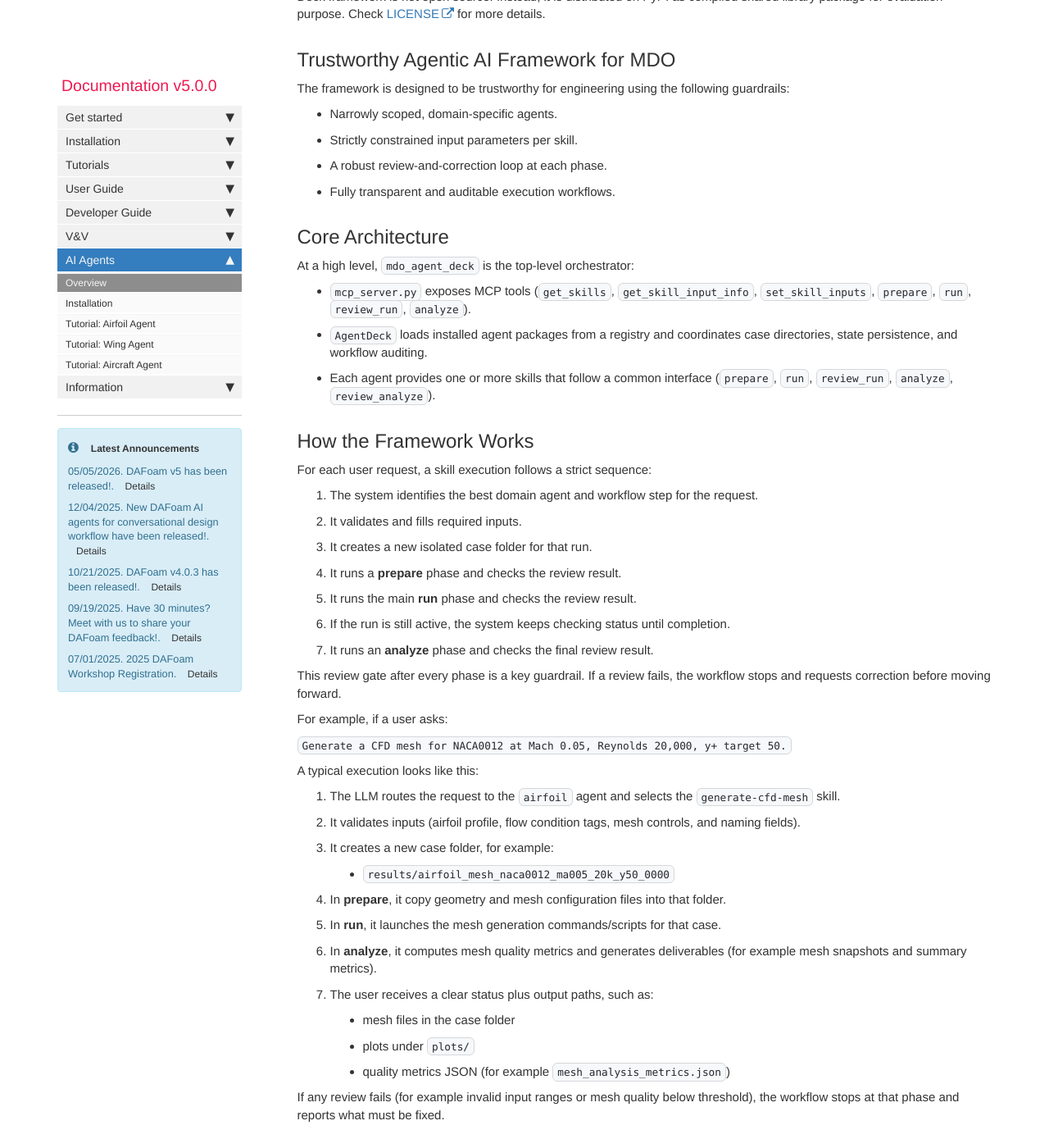
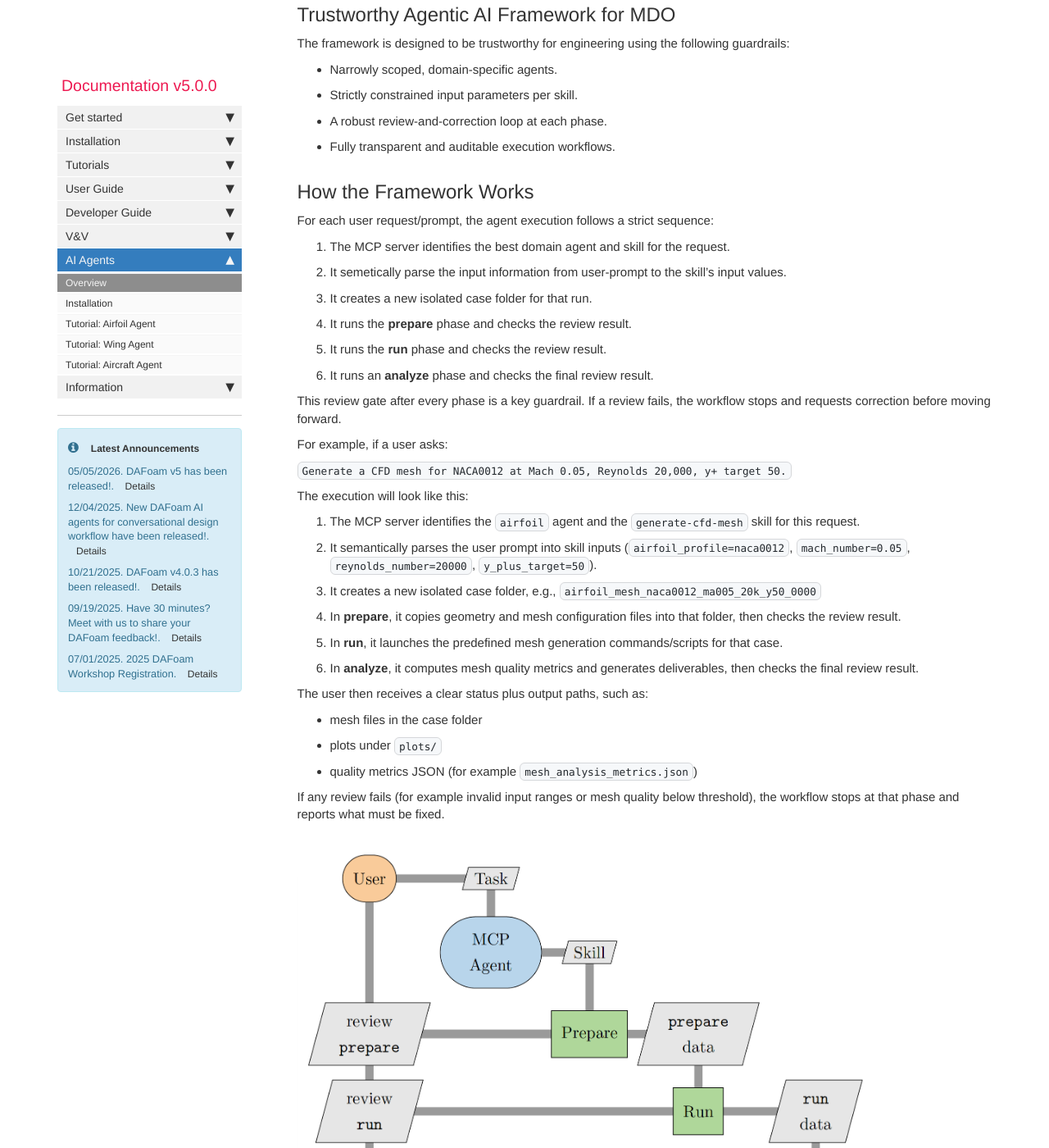
Before and after one commit to DAFoam/DAFoam.github.io, a Jekyll site: the page built from pages/mydoc/mydoc_ai_assistant_overview.md, in a window 1280 px wide and 1400 px high, scrolled down 487 px. Shown: the whole window at 82% size. Built offline with Jekyll 4.4.1, drawn with Linux system fonts in a browser that asks for light colours; comment, search, counter and statistics services are not loaded; some of the changed text lies outside the part shown.

Commit message:
content update

```diff
--- a/pages/mydoc/mydoc_ai_assistant_overview.md
+++ b/pages/mydoc/mydoc_ai_assistant_overview.md
@@ -20,25 +20,16 @@ The framework is designed to be trustworthy for engineering using the following
 - A robust review-and-correction loop at each phase.
 - Fully transparent and auditable execution workflows.
 
-## Core Architecture
-
-At a high level, `mdo_agent_deck` is the top-level orchestrator:
-
-- `mcp_server.py` exposes MCP tools (`get_skills`, `get_skill_input_info`, `set_skill_inputs`, `prepare`, `run`, `review_run`, `analyze`).
-- `AgentDeck` loads installed agent packages from a registry and coordinates case directories, state persistence, and workflow auditing.
-- Each agent provides one or more skills that follow a common interface (`prepare`, `run`, `review_run`, `analyze`, `review_analyze`).
-
 ## How the Framework Works
 
-For each user request, a skill execution follows a strict sequence:
+For each user request/prompt, the agent execution follows a strict sequence:
 
-1. The system identifies the best domain agent and workflow step for the request.
-2. It validates and fills required inputs.
+1. The MCP server identifies the best domain agent and skill for the request.
+2. It semetically parse the input information from user-prompt to the skill's input values.
 3. It creates a new isolated case folder for that run.
-4. It runs a **prepare** phase and checks the review result.
-5. It runs the main **run** phase and checks the review result.
-6. If the run is still active, the system keeps checking status until completion.
-7. It runs an **analyze** phase and checks the final review result.
+4. It runs the **prepare** phase and checks the review result.
+5. It runs the **run** phase and checks the review result.
+6. It runs an **analyze** phase and checks the final review result.
 
 This review gate after every phase is a key guardrail. If a review fails, the workflow stops and requests correction before moving forward.
 
@@ -46,16 +37,16 @@ For example, if a user asks:
 
 `Generate a CFD mesh for NACA0012 at Mach 0.05, Reynolds 20,000, y+ target 50.`
 
-A typical execution looks like this:
+The execution will look like this:
 
-1. The LLM routes the request to the `airfoil` agent and selects the `generate-cfd-mesh` skill.
-2. It validates inputs (airfoil profile, flow condition tags, mesh controls, and naming fields).
-3. It creates a new case folder, for example:
-   - `results/airfoil_mesh_naca0012_ma005_20k_y50_0000`
-4. In **prepare**, it copy geometry and mesh configuration files into that folder.
-5. In **run**, it launches the mesh generation commands/scripts for that case.
-6. In **analyze**, it computes mesh quality metrics and generates deliverables (for example mesh snapshots and summary metrics).
-7. The user receives a clear status plus output paths, such as:
+1. The MCP server identifies the `airfoil` agent and the `generate-cfd-mesh` skill for this request.
+2. It semantically parses the user prompt into skill inputs (`airfoil_profile=naca0012`, `mach_number=0.05`, `reynolds_number=20000`, `y_plus_target=50`).
+3. It creates a new isolated case folder, e.g., `airfoil_mesh_naca0012_ma005_20k_y50_0000`
+4. In **prepare**, it copies geometry and mesh configuration files into that folder, then checks the review result.
+5. In **run**, it launches the predefined mesh generation commands/scripts for that case.
+6. In **analyze**, it computes mesh quality metrics and generates deliverables, then checks the final review result.
+
+The user then receives a clear status plus output paths, such as:
    - mesh files in the case folder
    - plots under `plots/`
    - quality metrics JSON (for example `mesh_analysis_metrics.json`)
@@ -66,16 +57,6 @@ If any review fails (for example invalid input ranges or mesh quality below thre
 
 Fig. 1. Schematic of the agentic AI workflow
 
-
-## Case Folder and Run Isolation
-
-Each skill run is mapped to a unique case directory under the working directory:
-
-- Users provide a concise `case_name` such as `mesh_naca0012_20k`.
-- AgentDeck prefixes with agent name and appends a run-id suffix (for example `_0000`, `_0001`).
-- This prevents stale files from older runs from contaminating new runs.
-
-For multi-step workflows, downstream steps start from a clean copy of the previous step results, so each stage stays reproducible and isolated.
 
 ## Transparency and Auditability
 
```
